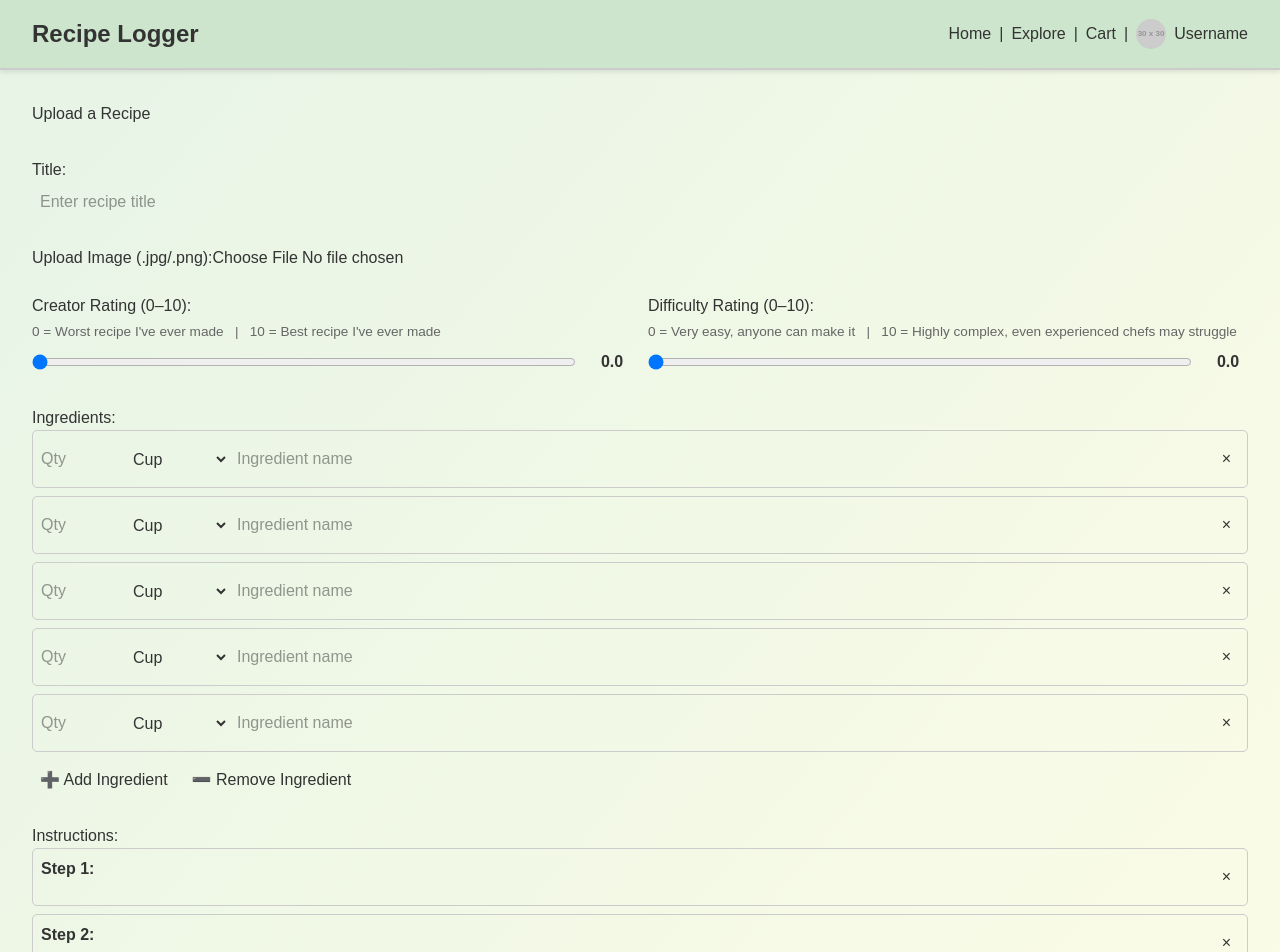
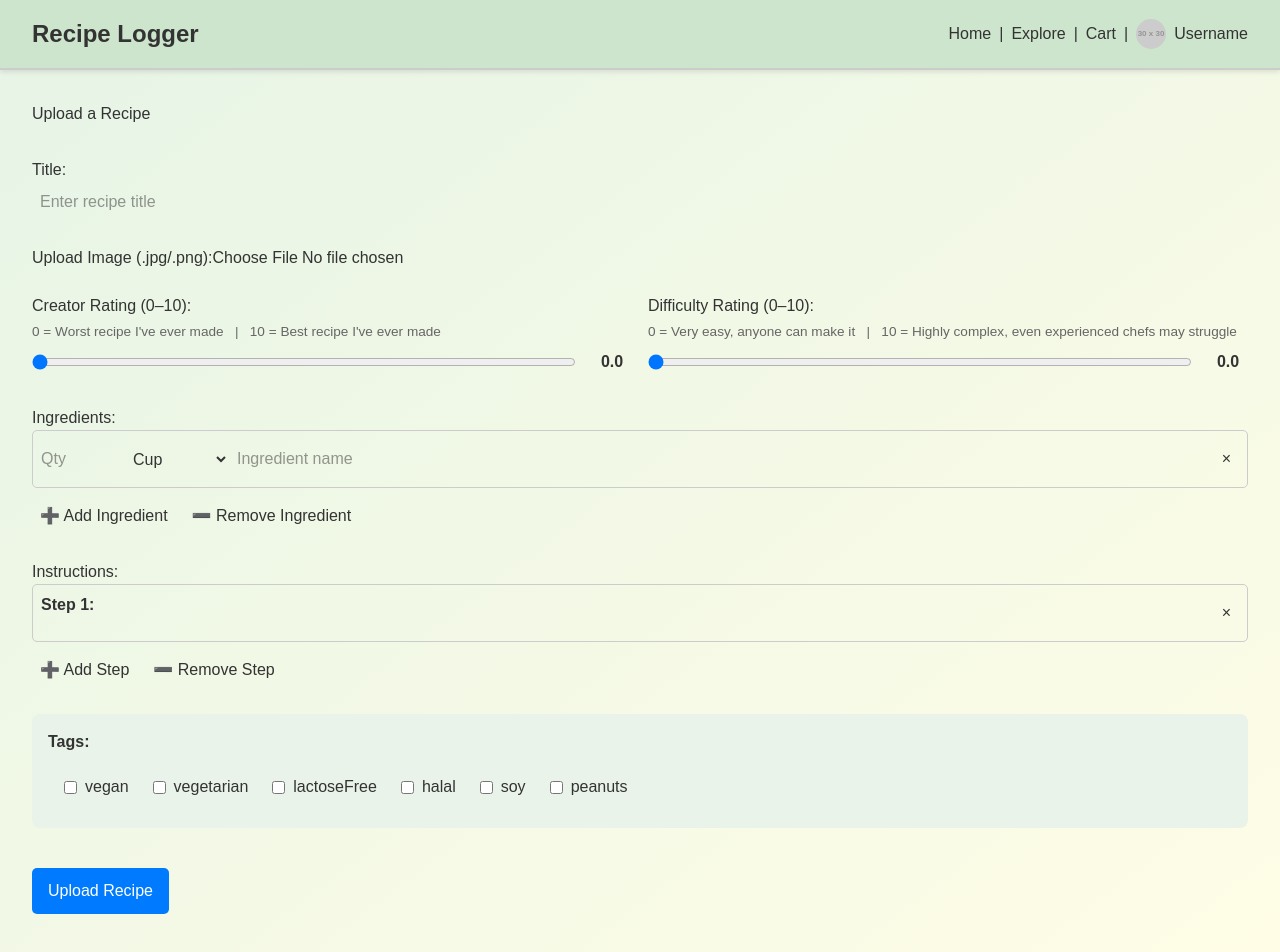
Before and after one commit to sdsharma1469/RecipeLoggerSCUCSEN174, a Next.js app: page /upload in a window 1280 px wide. Shown: the top 952 px of the page. Built offline with nearby package versions, Linux system fonts and the light colour scheme.

Commit message:
changed upload page

```diff
--- a/src/app/upload/page.tsx
+++ b/src/app/upload/page.tsx
@@ -18,15 +18,11 @@ export default function UploadRecipePage() {
     measurement: string;
     name: string;
   }[]>([
-    { quantity: "", measurement: "cup", name: "" },
-    { quantity: "", measurement: "cup", name: "" },
-    { quantity: "", measurement: "cup", name: "" },
-    { quantity: "", measurement: "cup", name: "" },
-    { quantity: "", measurement: "cup", name: "" },
+    { quantity: "", measurement: "cup", name: "" }
   ]);
-  const [steps, setSteps] = useState<{ id: string; content: string }>(
-    Array.from({ length: 5 }, (_, i) => ({ id: `step-${i + 1}`, content: "" }))
-  );
+  const [steps, setSteps] = useState<{ id: string; content: string }>([
+    { id: "step-1", content: "" }
+  ]);
   const [tags, setTags] = useState<Record<string, boolean>>({
     vegan: false,
     vegetarian: false,
@@ -70,7 +66,7 @@ export default function UploadRecipePage() {
   };
 
   const handleRemoveIngredient = (index: number) => {
-    if (ingredients.length <= 5) return;
+    if (ingredients.length <= 1) return;
     setIngredients(ingredients.filter((_, i) => i !== index));
   };
 
@@ -91,7 +87,7 @@ export default function UploadRecipePage() {
   };
 
   const handleRemoveStep = (id: string) => {
-    if (steps.length <= 5) return;
+    if (steps.length <= 1) return;
     setSteps(steps.filter((step) => step.id !== id));
   };
 
@@ -156,8 +152,8 @@ export default function UploadRecipePage() {
     setTitle("");
     setCreatorRating(0);
     setDifficulty(0);
-    setIngredients(Array(5).fill({ quantity: "", measurement: "cup", name: "" }));
-    setSteps(Array.from({ length: 5 }, (_, i) => ({ id: `step-${i + 1}`, content: "" })));
+    setIngredients([{ quantity: "", measurement: "cup", name: "" }]);
+    setSteps([{ id: "step-1", content: "" }]);
     setTags({
       vegan: false,
       vegetarian: false,
@@ -317,13 +313,13 @@ export default function UploadRecipePage() {
                 <button
                   type="button"
                   onClick={() => handleRemoveIngredient(index)}
-                  disabled={index === 0}
+                  disabled={ingredients.length <= 1}
                   style={{
                     padding: "0.5em",
                     cursor: "pointer",
                     borderRadius: "5px",
+                    border: "none",
                     transition: "background-color 0.3s",
-                    border: "none",
                   }}
                   onMouseOver={(e) => (e.currentTarget.style.backgroundColor = "#d6ead6")}
                   onMouseOut={(e) => (e.currentTarget.style.backgroundColor = "transparent")}
@@ -353,7 +349,7 @@ export default function UploadRecipePage() {
               <button
                 type="button"
                 onClick={() => handleRemoveIngredient(ingredients.length - 1)}
-                disabled={ingredients.length <= 5}
+                disabled={ingredients.length <= 1}
                 style={{
                   padding: "0.5em",
                   cursor: "pointer",
@@ -394,7 +390,7 @@ export default function UploadRecipePage() {
                 <button
                   type="button"
                   onClick={() => handleRemoveStep(step.id)}
-                  disabled={steps.length <= 5}
+                  disabled={steps.length <= 1}
                   style={{
                     padding: "0.5em",
                     cursor: "pointer",
@@ -430,7 +426,7 @@ export default function UploadRecipePage() {
               <button
                 type="button"
                 onClick={() => setSteps(steps.slice(0, -1))}
-                disabled={steps.length <= 5}
+                disabled={steps.length <= 1}
                 style={{
                   padding: "0.5em",
                   cursor: "pointer",
```
